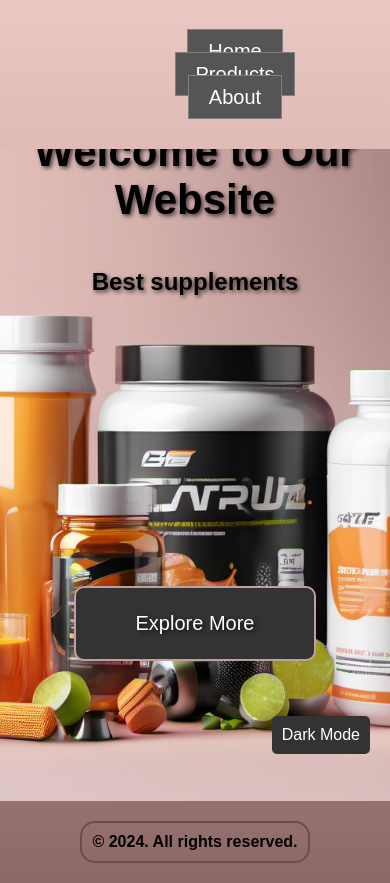
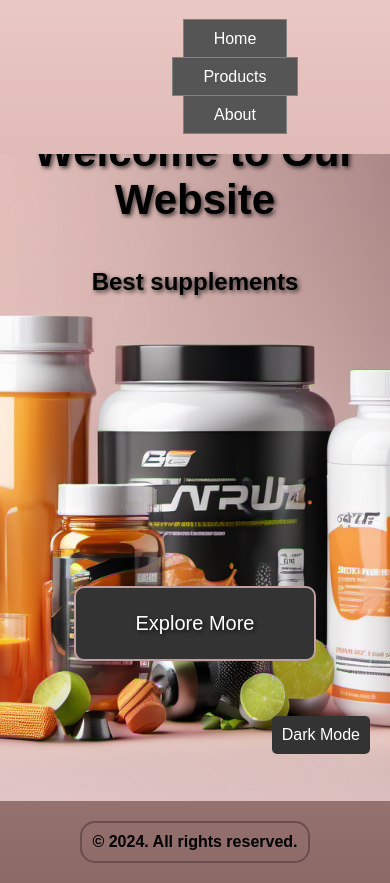
Before and after one commit to elmellahijamal/Supplements, a plain HTML site: page index.html in a window 390 px wide. Drawn offline with Linux system fonts and the light colour scheme.

Commit message:
Make nav responsive

```diff
--- a/index.html
+++ b/index.html
@@ -4,7 +4,7 @@
     <meta charset="UTF-8">
     <meta name="viewport" content="width=device-width, initial-scale=1.0">
     <link rel="stylesheet" href="style.css">
-    <title>My Supplements</title>
+    <title>Home</title>
 </head>
 <body>
     <nav>
--- a/style.css
+++ b/style.css
@@ -10,7 +10,63 @@ body{
     box-sizing: border-box;
 }
 
-nav{
+/* General styling for the navigation bar */
+nav {
+    padding: 20px 40px;
+    text-align: center;
+    position: fixed;
+    background: linear-gradient(to bottom, #eac8c4, #e0bab6);
+    width: 100%;
+    z-index: 1000;
+    top: 0;
+}
+
+nav ul {
+    list-style: none;
+    margin: 0;
+    padding: 0;
+    display: flex;
+    justify-content: center;
+    flex-wrap: wrap; /* Allows items to wrap to the next line if needed */
+}
+
+nav ul li {
+    margin: 0 10px;
+}
+
+nav a {
+    text-decoration: none;
+    padding: 10px 20px;
+    color: white;
+    font-size: 18px;
+    border: solid 1px gray;
+    background-color: #555;
+    transition: background-color 0.3s ease;
+}
+
+nav a:hover {
+    background-color: #777;
+}
+
+/* Media query for mobile devices */
+@media (max-width: 768px) {
+    nav ul {
+        flex-direction: column; /* Stack items vertically on small screens */
+        align-items: center;
+    }
+
+    nav ul li {
+        margin: 10px 0; /* Adjust margin for stacked items */
+    }
+
+    nav a {
+        padding: 10px 30px; /* Adjust padding for better touch targets */
+        font-size: 16px; /* Slightly smaller font size on small screens */
+    }
+}
+
+
+/*nav{
     padding: 20px 40px;
     text-align: center;
     position: fixed;
@@ -40,7 +96,7 @@ nav a{
     margin: 50px;
     background-color: #555;
 
-}
+}*/
 
 .container{
     text-align: center;
```
